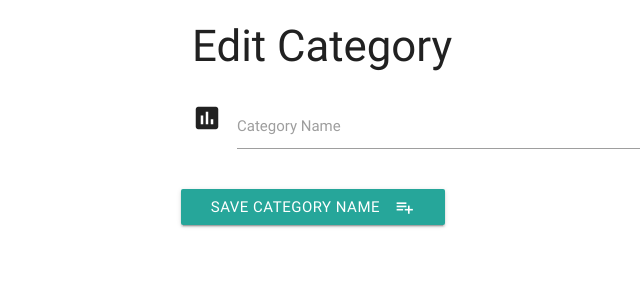
After one commit to jonburdon/python-task-manager, a Flask app: template templates/editcategory.html in a window 1280 px wide. The commit adds this page. Shown: the top 300 px of the page, without its empty margins (0-640 px from the left). Run offline with Flask 2, Linux system fonts and the light colour scheme; the template is opened without the code that fills it, so the values that code supplies are empty; some libraries are stand-ins or nearby versions.

Commit message:
Edit and Update category functions working

```diff
--- a/app.py
+++ b/app.py
@@ -60,6 +60,20 @@ def get_categories():
 
     return render_template('categories.html', categories=mongo.db.categories.find())
 
+@app.route('/edit_category/<category_id>')
+def edit_category(category_id):
+    return render_template('editcategory.html',
+    category=mongo.db.categories.find_one({'_id': ObjectId(category_id)}))
+
+@app.route('/update_category/<category_id>', methods=['POST'])
+def update_category(category_id):
+    mongo.db.categories.update(
+        {'_id': ObjectId(category_id)},
+        {'category_name': request.form.get('category_name')})
+
+    return redirect(url_for('get_categories'))
+
+
 if __name__ == '__main__':
     app.run(host=os.environ.get('IP'),
             port=int(os.environ.get('PORT')))
--- a/templates/categories.html
+++ b/templates/categories.html
@@ -7,7 +7,7 @@
         {% for category in categories %}
         <li>
             <div class="collapsible-header">
-                        <a href="" class="waves-effect waves-light btn btn_small">Edit</a>
+                        <a href="{{url_for('edit_category', category_id =category._id)}}" class="waves-effect waves-light btn btn_small">Edit</a>
                         <a href="" class="waves-effect waves-light btn btn_small blue">Del</a>
                 <div class=" task_header col s8">
                     <strong>{{category.category_name}}</strong>
--- /dev/null
+++ b/templates/editcategory.html
@@ -0,0 +1,25 @@
+{% extends 'base.html' %} {% block content %}
+<h3>Edit Category</h3>
+<div class="row">
+
+    <form action="{{ url_for('update_category', category_id=category._id) }}" method="POST" class="col s12">
+        <div class="row">
+            <div class="input-field col s12">
+                <i class="material-icons prefix">poll</i>
+                <input id="category_name" name="category_name" type="text" class="validate" value="{{category.category_name}}">
+                <label for="icon_prefix">Category Name</label>
+            </div>
+        </div>
+
+
+        <div class="row">
+        <button class="btn waves-effect waves-light" type="submit" name="action">Save Category Name
+            <i class="material-icons right">playlist_add</i>
+          </button>
+        </div>
+
+    </form>
+</div>
+
+
+{% endblock %}
```
Also changed, not shown: readme.md.
